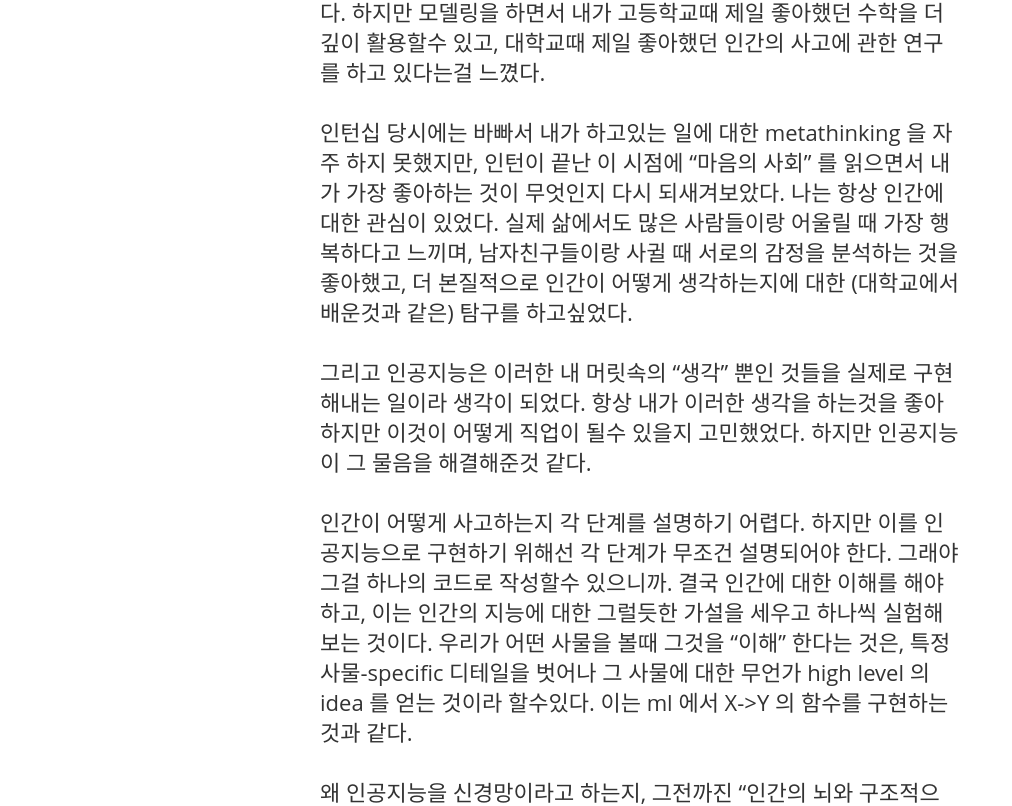
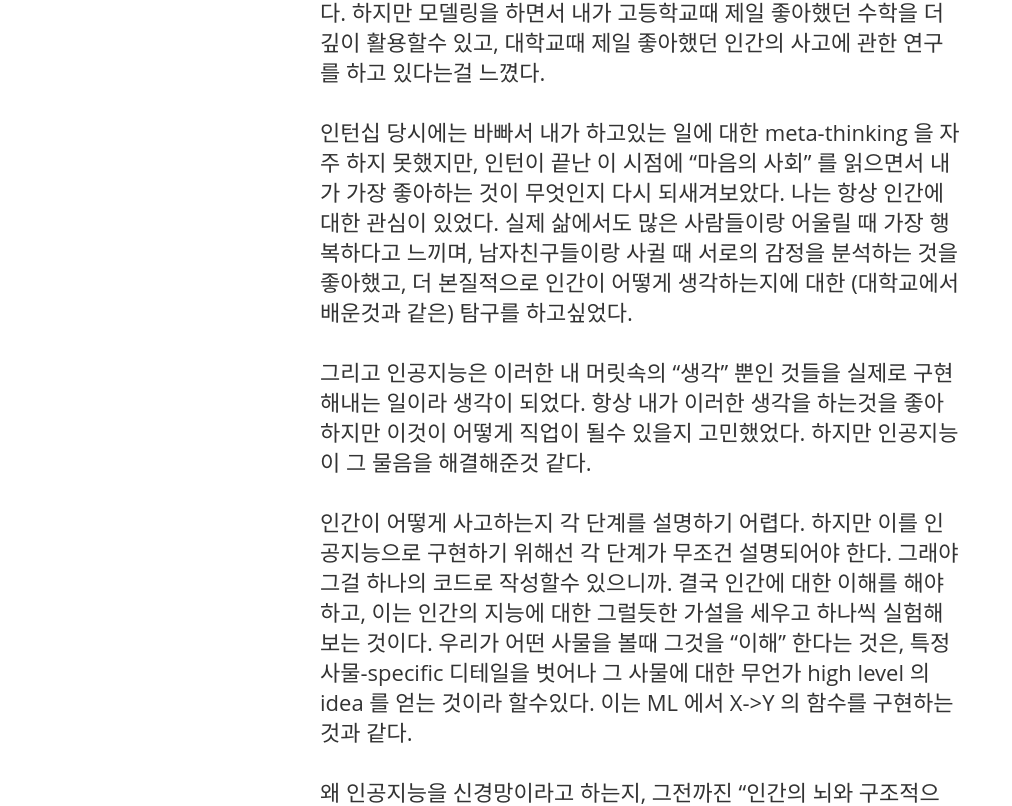
Before and after one commit to minniie/minniie.github.io, a Jekyll site: the page built from _posts/2021-07-26-post1.markdown, in a window 1280 px wide and 1400 px high, scrolled down 3080 px. Shown: the part 143-949 px from the top of the window, without its empty margins (0-1012 px from the left). Built offline with Jekyll 4.4.1, drawn with Linux system fonts in a browser that asks for light colours; nearby versions of some CDN libraries; some web fonts are replaced; some of the changed text lies outside the part shown.

Commit message:
Updated 2021-07-26

```diff
--- a/_posts/2021-07-26-post1.markdown
+++ b/_posts/2021-07-26-post1.markdown
@@ -29,11 +29,11 @@ CS 과에서 제공하는 수업들이 나의 철학적 관심을 채워주진
 
 그러다가 또 운좋게 네이버에서 AI 인턴을 하고, 살면서 만나본 사람들 중 가장 똑똑한 사람들과 매일 디스커션을 하면서 점점 꿈에 가까워짐을 느꼈다. 솔직히 CS 에서 가장 중요시되는 개발 자체에 대한 흥미는 없다. 하지만 모델링을 하면서 내가 고등학교때 제일 좋아했던 수학을 더 깊이 활용할수 있고, 대학교때 제일 좋아했던 인간의 사고에 관한 연구를 하고 있다는걸 느꼈다.
 
-인턴십 당시에는 바빠서 내가 하고있는 일에 대한 metathinking 을 자주 하지 못했지만, 인턴이 끝난 이 시점에 “마음의 사회” 를 읽으면서 내가 가장 좋아하는 것이 무엇인지 다시 되새겨보았다. 나는 항상 인간에 대한 관심이 있었다. 실제 삶에서도 많은 사람들이랑 어울릴 때 가장 행복하다고 느끼며, 남자친구들이랑 사귈 때 서로의 감정을 분석하는 것을 좋아했고, 더 본질적으로 인간이 어떻게 생각하는지에 대한 (대학교에서 배운것과 같은) 탐구를 하고싶었다.
+인턴십 당시에는 바빠서 내가 하고있는 일에 대한 meta-thinking 을 자주 하지 못했지만, 인턴이 끝난 이 시점에 “마음의 사회” 를 읽으면서 내가 가장 좋아하는 것이 무엇인지 다시 되새겨보았다. 나는 항상 인간에 대한 관심이 있었다. 실제 삶에서도 많은 사람들이랑 어울릴 때 가장 행복하다고 느끼며, 남자친구들이랑 사귈 때 서로의 감정을 분석하는 것을 좋아했고, 더 본질적으로 인간이 어떻게 생각하는지에 대한 (대학교에서 배운것과 같은) 탐구를 하고싶었다.
 
 그리고 인공지능은 이러한 내 머릿속의 “생각” 뿐인 것들을 실제로 구현해내는 일이라 생각이 되었다. 항상 내가 이러한 생각을 하는것을 좋아하지만 이것이 어떻게 직업이 될수 있을지 고민했었다. 하지만 인공지능이 그 물음을 해결해준것 같다.
 
-인간이 어떻게 사고하는지 각 단계를 설명하기 어렵다. 하지만 이를 인공지능으로 구현하기 위해선 각 단계가 무조건 설명되어야 한다. 그래야 그걸 하나의 코드로 작성할수 있으니까. 결국 인간에 대한 이해를 해야 하고, 이는 인간의 지능에 대한 그럴듯한 가설을 세우고 하나씩 실험해보는 것이다. 우리가 어떤 사물을 볼때 그것을 “이해” 한다는 것은, 특정 사물-specific 디테일을 벗어나 그 사물에 대한 무언가 high level 의 idea 를 얻는 것이라 할수있다. 이는 ml 에서 X->Y 의 함수를 구현하는 것과 같다.
+인간이 어떻게 사고하는지 각 단계를 설명하기 어렵다. 하지만 이를 인공지능으로 구현하기 위해선 각 단계가 무조건 설명되어야 한다. 그래야 그걸 하나의 코드로 작성할수 있으니까. 결국 인간에 대한 이해를 해야 하고, 이는 인간의 지능에 대한 그럴듯한 가설을 세우고 하나씩 실험해보는 것이다. 우리가 어떤 사물을 볼때 그것을 “이해” 한다는 것은, 특정 사물-specific 디테일을 벗어나 그 사물에 대한 무언가 high level 의 idea 를 얻는 것이라 할수있다. 이는 ML 에서 X->Y 의 함수를 구현하는 것과 같다.
 
 왜 인공지능을 신경망이라고 하는지, 그전까진 “인간의 뇌와 구조적으로 비슷해서” 정도로만 대충 이해하고 넘어갔다. 하지만 드디어 조금씩 왜 각 neuron 들이 “연결” 되어있고, 이것이 X 에서부터 Y 로 어떻게 이어지는지, objective function 을 왜 설정하는지가 인간의 관점에서 이해되었다.
 
```
Also changed, not shown: other parts of _posts/2021-07-26-post1.markdown (+3 -3 lines), 1 other file.
